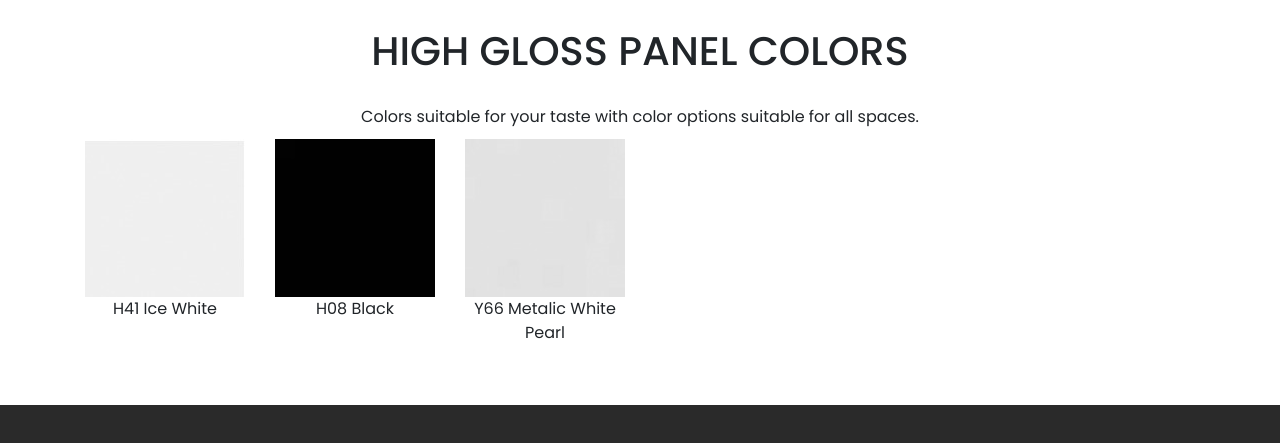
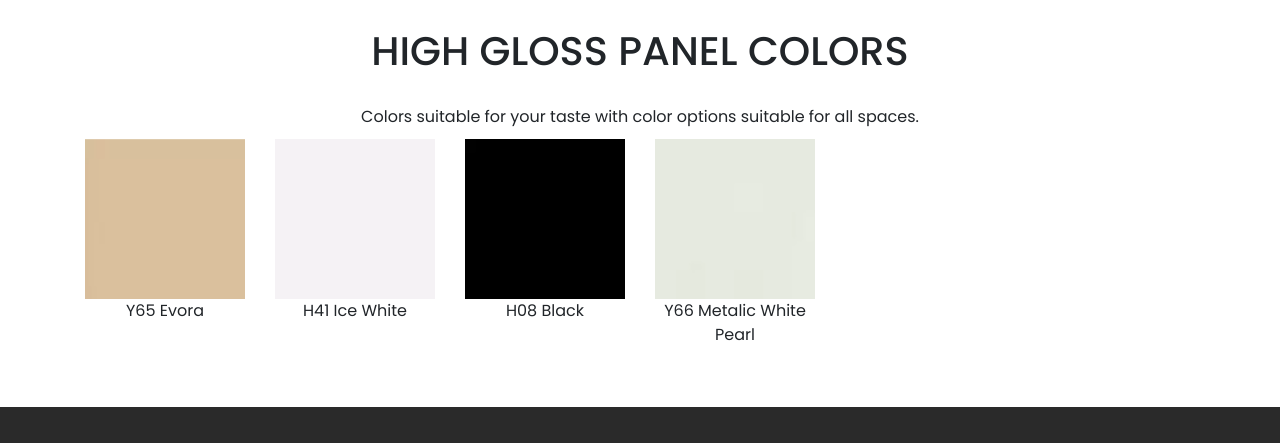
Before and after one commit to aykhanhajiyev/Panolazcom, a plain HTML site: page highcrosspanel.html in a window 1280 px wide. Shown: the part 1121-1564 px from the top of the page. Drawn offline with Linux system fonts and the light colour scheme.

Commit message:
added new images

```diff
--- a/highcrosspanel.html
+++ b/highcrosspanel.html
@@ -140,15 +140,19 @@
             </div>
             <div class="row">
                 <div class="catalog_box_high col-lg-2 col-6 text-center">
-                    <img src="assets/images/Ice White.jpg" alt="">
+                    <img src="assets/images/HighGlossColors/Y65-Evora.png" alt="" width="100%">
+                    <span class="text">Y65 Evora</span>
+                </div>
+                <div class="catalog_box_high col-lg-2 col-6 text-center">
+                    <img src="assets/images/HighGlossColors/H41-IceWhite.png" alt="" width="100%">
                     <span class="text">H41 Ice White</span>
                 </div>
                 <div class="catalog_box_high col-lg-2 col-6 text-center">
-                    <img src="assets/images/Black.jpg" alt="">
+                    <img src="assets/images/HighGlossColors/H08-Black.png" alt="" width="100%">
                     <span class="text">H08 Black</span>
                 </div>
                 <div class="catalog_box_high col-lg-2 col-6 text-center">
-                    <img src="assets/images/Metalic White Pearl.jfif" alt="">
+                    <img src="assets/images/HighGlossColors/Y66-MetalicWhitePearl.png" alt="" width="100%">
                     <span class="text">Y66 Metalic White Pearl</span>
                 </div>
 
```
Also changed, not shown: softtouchpanel.html (+4 -4 lines), assets/images/HighGlossColors/H08-Black.png (added), assets/images/HighGlossColors/H41-IceWhite.png (added), assets/images/HighGlossColors/Y65-Evora.png (added), assets/images/HighGlossColors/Y66-MetalicWhitePearl.png (added), assets/images/SuperMattColors/Y23-WhiteMatte.png (added), assets/images/SuperMattColors/Y26-GreyMatte.png (added), assets/images/SuperMattColors/Y32-MatrixGreyMatte.png (added), assets/images/SuperMattColors/Y76-BlackMatte.png (added).
